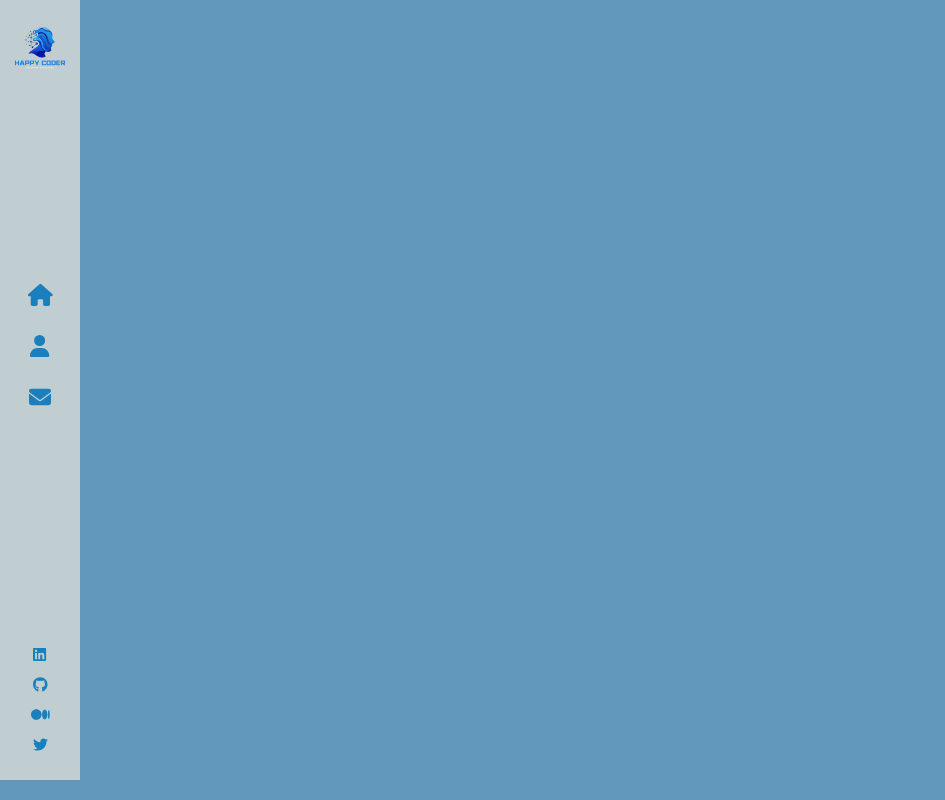
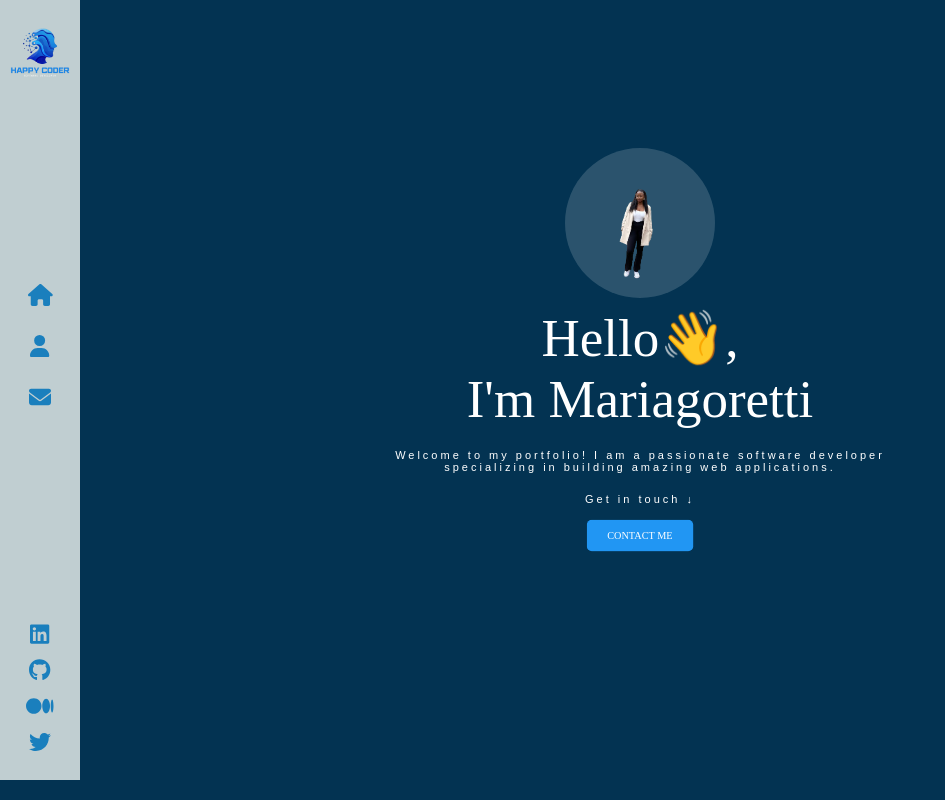
Before and after one commit to MariaGKimani/React-Portfolio-, a React (Create React App) app: page / in a window 1280 px wide. Shown: the whole page, without its empty margins (0-945 px from the left). Built offline with nearby package versions, Linux system fonts and the light colour scheme.

Commit message:
created the homepage

```diff
--- a/src/App.js
+++ b/src/App.js
@@ -2,6 +2,7 @@ import './App.scss';
 import { Route, Routes } from 'react-router-dom';
 import Layout from './components/Layout';
 import Sidebar from './components/Sidebar';
+import Home from './components/Home';
 
 function App() {
   return (
@@ -9,6 +10,7 @@ function App() {
     <Sidebar />
     <Routes>
       <Route path="/" element={<Layout />}>
+        <Route index element={<Home />}/>
 
       </Route>
 
--- a/src/components/Home/index.js
+++ b/src/components/Home/index.js
@@ -0,0 +1,27 @@
+import './index.scss';
+import Logo from '../../assets/images/logo3.png'
+import { Link } from 'react-router-dom';
+
+const Home =() =>{
+    return(
+        <div className='container home'>
+            <div className='text-center'>
+            <img
+                    src={Logo}
+                    alt="Profile"
+                    className="profile-image"
+                />
+                <h1>Hello&#128075;, <br/>
+                I'm Mariagoretti</h1>
+                <p>Welcome to my portfolio! I am a passionate software developer <br/>
+                    specializing in building amazing web applications.</p>
+                    <h4>Get in touch &#x2193;</h4>
+                    <Link to="/contact" className='flat-button' > CONTACT ME </Link>
+
+            </div>
+
+        </div>
+    )
+}
+
+export default Home;
--- a/src/components/Home/index.scss
+++ b/src/components/Home/index.scss
@@ -0,0 +1,65 @@
+.home{
+    text-align: center;
+
+
+    .text-center{
+        position: absolute;
+        left: 30%;
+        top: 15%;
+        transform: translateY(-50%);
+        width: 40%;
+        max-height: 90%;
+        animation: fadeInUp 1.5s ease-out 0.5s forwards
+    }
+    h1{
+        color: #fff;
+        font-size: 53px;
+        margin: 0;
+        font-family: 'Coolvetica';
+        font-weight: 400;
+
+    }
+    h4{
+        color: #fff;
+        margin-top: 20px;
+        font-weight: 400;
+        font-size: 11px;
+        font-family: sans-serif;
+        letter-spacing: 3px;
+        animation: fadeIn 1s 4.0s backwards;
+    }
+    p{
+        color: #fff;
+        margin-top: 20px;
+        font-weight: 400;
+        font-size: 11px;
+        font-family: sans-serif;
+        letter-spacing: 3px;
+        animation: fadeIn 1s 1.8s backwards;
+    }
+}
+.profile-image{
+    width: 150px;
+    height: 150px;
+    border-radius: 50%;
+    margin-bottom: 7px;
+    object-fit: cover;
+    background: #ffffff29;
+}
+
+
+.flat-button {
+    display: inline-block;
+    padding: 10px 20px;
+    background-color: #2196F3;
+    color: #fff;
+    text-decoration: none;
+    font-size: 1rem;
+    border-radius: 5px;
+    transition: background-color 0.3s ease;
+    animation: pulse 1.5s infinite;
+}
+
+.flat-button:hover {
+    background-color: #1976D2;
+}
--- a/src/components/Layout/index.js
+++ b/src/components/Layout/index.js
@@ -1,15 +1,17 @@
-import { Outlet } from 'react-router-dom';
+import { Outlet } from 'react-router-dom';  // Import Outlet from react-router-dom
 import Sidebar from '../Sidebar';
 import './index.scss';
 
 const Layout = () => {
     return (
         <div className='App'>
-        <Sidebar/>
-
+            <Sidebar />
+            {/* Outlet  used to tell the React Router,  where the specific page(Home,page should go, depending on what route the user is on. */}
+            <div className='page'>
+                <Outlet />
+            </div>
         </div>
-
-    )
+    );
 }
 
 export default Layout;
--- a/src/components/Layout/index.scss
+++ b/src/components/Layout/index.scss
@@ -0,0 +1,14 @@
+.container {
+    width:100%;
+    will-change: contents;
+    height: 90%;
+    min-height: 566px;
+    position: absolute;
+    opacity:0;
+    top:5%;
+    margin: 0 auto;
+    z-index: index 1;
+    transform-style: preserve-3d;
+    animation: fadeIn 1s forwards;
+    animation-delay: 1s;
+}
--- a/src/components/Sidebar/index.scss
+++ b/src/components/Sidebar/index.scss
@@ -15,7 +15,7 @@ min-height: 500px;
  img{
     display: block;
     margin: 8px auto;
-    width: 64px;
+    width: 74px;
     height: auto;
 
  }
@@ -104,7 +104,7 @@ min-height: 500px;
         a{
             padding: 7px 0;
             display: block;
-            font-size: 15px;
+            font-size: 22px;
             line-height: 16px;
             color: #1a7fbd;
         }
--- a/src/index.css
+++ b/src/index.css
@@ -7,7 +7,8 @@ body {
   margin: 0;
   font-family: 300 11px/1.4 'Helvetica Neue', sans-serif;
   color: #144361;
-  background: #6298BC;
+  /* background: #6298BC; */
+  background: #033352;
   overflow: hidden;
   display: block;
   -webkit-font-smoothing: antialiased;
```
Also changed, not shown: src/assets/images/logo3.png (added).
